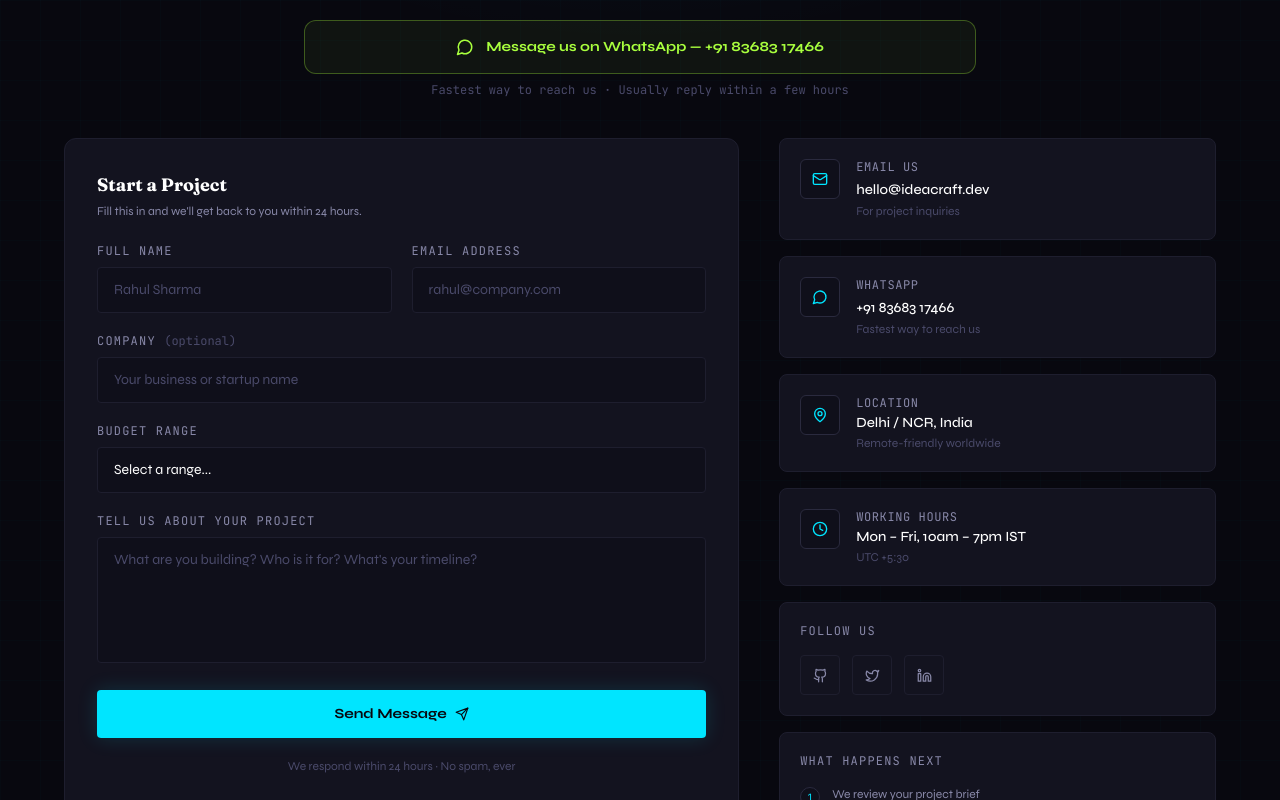
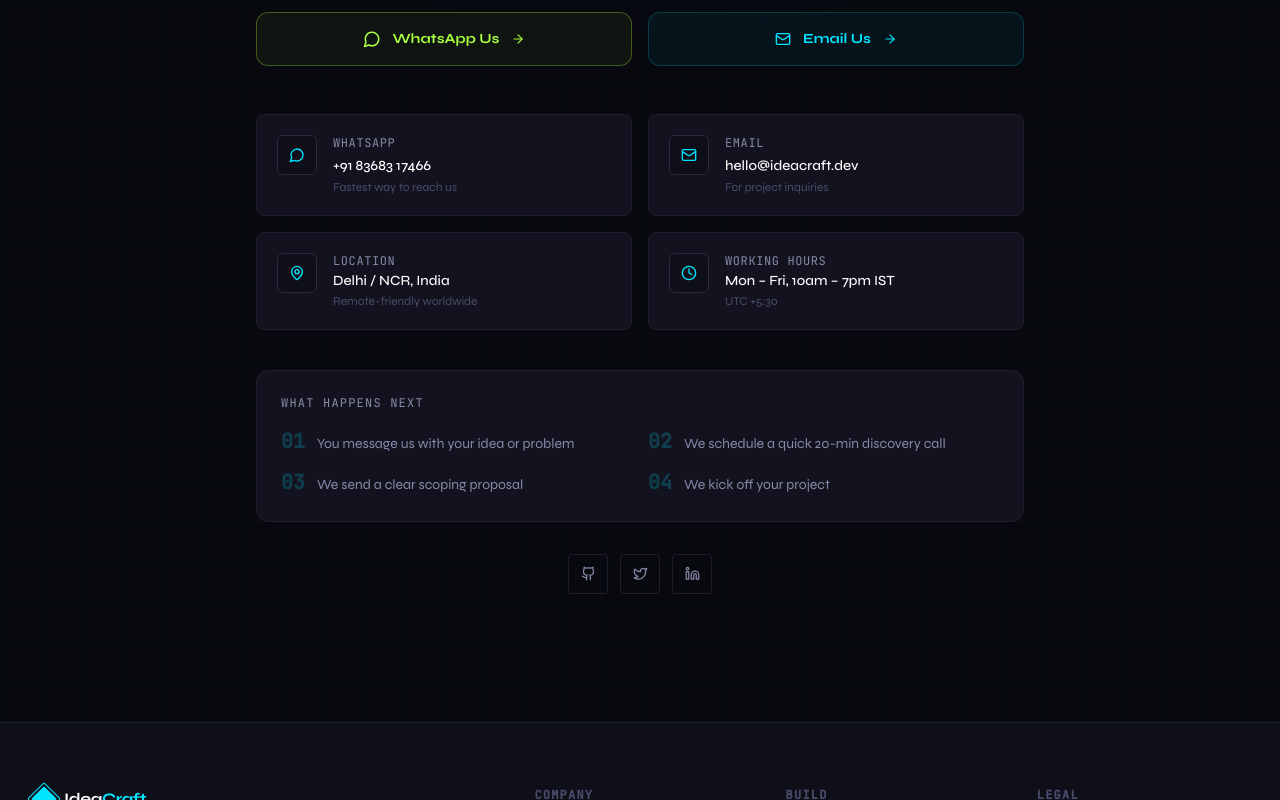
Before and after one commit to divyanshu-Go/ideacraft, a Next.js app: page /contact in a window 1280 px wide. Shown: the part 280-1080 px from the top of the page. Built offline with nearby package versions, Linux system fonts and the light colour scheme.

Commit message:
removed form

```diff
--- a/app/contact/page.tsx
+++ b/app/contact/page.tsx
@@ -1,185 +1,68 @@
 // app/contact/page.tsx
-"use client";
-import { useState } from "react";
-import { Mail, MapPin, Twitter, Github, Linkedin, Send, Clock, MessageCircle } from "lucide-react";
+import { Mail, MapPin, Twitter, Github, Linkedin, Clock, MessageCircle, ArrowRight } from "lucide-react";
 import SectionHeader from "@/components/SectionHeader";
+import type { Metadata } from "next";
+
+export const metadata: Metadata = {
+  title: "Contact",
+  description: "Get in touch with IdeaCraft — WhatsApp or email us about your project.",
+};
 
 export default function ContactPage() {
-  const [form, setForm] = useState({
-    name: "",
-    email: "",
-    company: "",
-    budget: "",
-    message: "",
-  });
-  const [sent, setSent] = useState(false);
-
-  const handleSubmit = (e: React.FormEvent) => {
-    e.preventDefault();
-    setSent(true);
-  };
-
   return (
     <div className="pt-24 pb-32 px-6 relative">
       <div className="absolute inset-0 bg-grid opacity-50 pointer-events-none" />
       <div className="absolute top-0 left-0 right-0 h-96 bg-hero-gradient pointer-events-none" />
 
-      <div className="relative z-10 max-w-6xl mx-auto">
+      <div className="relative z-10 max-w-3xl mx-auto">
         {/* Header */}
-        <div className="max-w-2xl mx-auto text-center mb-16">
+        <div className="text-center mb-14">
           <SectionHeader
             label="Contact"
             title="Let's build"
             titleHighlight="together."
-            description="Tell us about your project and we'll get back to you within 24 hours. Prefer WhatsApp? We're on that too."
+            description="Tell us what you're working on. We'll get back within 24 hours with a clear next step — no sales pitch, no fluff."
           />
         </div>
 
-        {/* WhatsApp CTA — prominent */}
-        <div className="max-w-2xl mx-auto mb-10">
+        {/* Primary CTAs */}
+        <div className="flex flex-col sm:flex-row gap-4 mb-12">
           <a
             href="https://wa.me/918368317466"
             target="_blank"
             rel="noopener noreferrer"
-            className="flex items-center justify-center gap-3 w-full py-4 rounded-xl border border-lime/30 bg-lime/5 text-lime font-bold text-sm hover:bg-lime/10 hover:border-lime/50 transition-all group"
+            className="flex-1 flex items-center justify-center gap-3 py-4 rounded-xl border border-lime/30 bg-lime/5 text-lime font-bold text-sm hover:bg-lime/10 hover:border-lime/50 transition-all group"
           >
             <MessageCircle size={18} />
-            Message us on WhatsApp — +91 83683 17466
+            <span>WhatsApp Us</span>
+            <ArrowRight size={14} className="group-hover:translate-x-1 transition-transform" />
           </a>
-          <p className="text-center text-xs text-subtle mt-2 font-mono">Fastest way to reach us · Usually reply within a few hours</p>
+          <a
+            href="mailto:hello@ideacraft.dev"
+            className="flex-1 flex items-center justify-center gap-3 py-4 rounded-xl border border-cyan/20 bg-cyan/5 text-cyan font-bold text-sm hover:bg-cyan/10 hover:border-cyan/40 transition-all group"
+          >
+            <Mail size={16} />
+            <span>Email Us</span>
+            <ArrowRight size={14} className="group-hover:translate-x-1 transition-transform" />
+          </a>
         </div>
 
-        <div className="grid grid-cols-1 lg:grid-cols-5 gap-10">
-          {/* ── Contact Form ── */}
-          <div className="lg:col-span-3 bg-card border border-border rounded-xl p-8">
-            {sent ? (
-              <div className="h-full flex flex-col items-center justify-center text-center py-16 gap-4">
-                <div className="w-16 h-16 rounded-full border border-lime/30 bg-lime/10 flex items-center justify-center text-3xl">
-                  ✓
-                </div>
-                <h3 className="text-xl font-bold text-white">Message Sent!</h3>
-                <p className="text-muted text-sm max-w-xs leading-relaxed">
-                  We&apos;ll review your project and get back to you within 24 hours.
-                </p>
-                <button
-                  onClick={() => { setSent(false); setForm({ name: "", email: "", company: "", budget: "", message: "" }); }}
-                  className="mt-2 text-xs font-mono text-cyan hover:text-white transition-colors"
-                >
-                  Send another message →
-                </button>
-              </div>
-            ) : (
-              <form onSubmit={handleSubmit} className="flex flex-col gap-5">
-                <div className="mb-1">
-                  <h2 className="text-lg font-bold text-white">Start a Project</h2>
-                  <p className="text-xs text-muted mt-1">
-                    Fill this in and we&apos;ll get back to you within 24 hours.
-                  </p>
-                </div>
-
-                <div className="grid grid-cols-1 sm:grid-cols-2 gap-5">
+        {/* Contact details */}
+        <div className="grid grid-cols-1 sm:grid-cols-2 gap-4 mb-10">
           {[
-                    { id: "name", label: "Full Name", placeholder: "Rahul Sharma", type: "text" },
-                    { id: "email", label: "Email Address", placeholder: "rahul@company.com", type: "email" },
-                  ].map(({ id, label, placeholder, type }) => (
-                    <div key={id}>
-                      <label htmlFor={id} className="block text-xs font-mono text-muted mb-2 uppercase tracking-widest">
-                        {label}
-                      </label>
-                      <input
-                        id={id}
-                        type={type}
-                        required
-                        placeholder={placeholder}
-                        value={form[id as keyof typeof form]}
-                        onChange={(e) => setForm((p) => ({ ...p, [id]: e.target.value }))}
-                        className="w-full bg-surface border border-border rounded px-4 py-3 text-sm text-white placeholder-subtle focus:border-cyan/40 focus:outline-none focus:ring-1 focus:ring-cyan/20 transition-colors"
-                      />
-                    </div>
-                  ))}
-                </div>
-
-                <div>
-                  <label htmlFor="company" className="block text-xs font-mono text-muted mb-2 uppercase tracking-widest">
-                    Company{" "}
-                    <span className="normal-case tracking-normal text-subtle">(optional)</span>
-                  </label>
-                  <input
-                    id="company"
-                    type="text"
-                    placeholder="Your business or startup name"
-                    value={form.company}
-                    onChange={(e) => setForm((p) => ({ ...p, company: e.target.value }))}
-                    className="w-full bg-surface border border-border rounded px-4 py-3 text-sm text-white placeholder-subtle focus:border-cyan/40 focus:outline-none focus:ring-1 focus:ring-cyan/20 transition-colors"
-                  />
-                </div>
-
-                <div>
-                  <label htmlFor="budget" className="block text-xs font-mono text-muted mb-2 uppercase tracking-widest">
-                    Budget Range
-                  </label>
-                  <select
-                    id="budget"
-                    value={form.budget}
-                    onChange={(e) => setForm((p) => ({ ...p, budget: e.target.value }))}
-                    className="w-full bg-surface border border-border rounded px-4 py-3 text-sm text-white focus:border-cyan/40 focus:outline-none focus:ring-1 focus:ring-cyan/20 transition-colors appearance-none cursor-pointer"
-                  >
-                    <option value="" disabled>Select a range...</option>
-                    <option>Under ₹25,000</option>
-                    <option>₹25,000 – ₹60,000</option>
-                    <option>₹60,000 – ₹1,50,000</option>
-                    <option>₹1,50,000 – ₹5,00,000</option>
-                    <option>₹5,00,000+</option>
-                    <option>Not sure yet</option>
-                  </select>
-                </div>
-
-                <div>
-                  <label htmlFor="message" className="block text-xs font-mono text-muted mb-2 uppercase tracking-widest">
-                    Tell Us About Your Project
-                  </label>
-                  <textarea
-                    id="message"
-                    required
-                    rows={5}
-                    placeholder="What are you building? Who is it for? What's your timeline?"
-                    value={form.message}
-                    onChange={(e) => setForm((p) => ({ ...p, message: e.target.value }))}
-                    className="w-full bg-surface border border-border rounded px-4 py-3 text-sm text-white placeholder-subtle focus:border-cyan/40 focus:outline-none focus:ring-1 focus:ring-cyan/20 transition-colors resize-none"
-                  />
-                </div>
-
-                <button
-                  type="submit"
-                  className="flex items-center justify-center gap-2 w-full py-3.5 bg-cyan text-bg font-bold text-sm rounded hover:bg-cyan-dim transition-all shadow-cyan-sm hover:shadow-cyan-glow group"
-                >
-                  Send Message
-                  <Send size={14} className="group-hover:translate-x-0.5 group-hover:-translate-y-0.5 transition-transform" />
-                </button>
-
-                <p className="text-xs text-center text-subtle">
-                  We respond within 24 hours · No spam, ever
-                </p>
-              </form>
-            )}
-          </div>
-
-          {/* ── Sidebar ── */}
-          <div className="lg:col-span-2 flex flex-col gap-4">
-            {[
-              {
-                icon: Mail,
-                label: "Email Us",
-                value: "hello@ideacraft.dev",
-                href: "mailto:hello@ideacraft.dev",
-                sub: "For project inquiries",
-              },
             {
               icon: MessageCircle,
               label: "WhatsApp",
               value: "+91 83683 17466",
               href: "https://wa.me/918368317466",
               sub: "Fastest way to reach us",
+            },
+            {
+              icon: Mail,
+              label: "Email",
+              value: "hello@ideacraft.dev",
+              href: "mailto:hello@ideacraft.dev",
+              sub: "For project inquiries",
             },
             {
               icon: MapPin,
@@ -203,7 +86,12 @@ export default function ContactPage() {
               <div>
                 <p className="text-xs font-mono text-muted mb-0.5 uppercase tracking-wider">{label}</p>
                 {href ? (
-                    <a href={href} target={href.startsWith("http") ? "_blank" : undefined} rel="noopener noreferrer" className="text-sm font-medium text-white hover:text-cyan transition-colors">
+                  <a
+                    href={href}
+                    target={href.startsWith("http") ? "_blank" : undefined}
+                    rel="noopener noreferrer"
+                    className="text-sm font-medium text-white hover:text-cyan transition-colors"
+                  >
                     {value}
                   </a>
                 ) : (
@@ -213,11 +101,28 @@ export default function ContactPage() {
               </div>
             </div>
           ))}
+        </div>
+
+        {/* What happens next */}
+        <div className="p-6 rounded-xl border border-border bg-card mb-8">
+          <p className="text-xs font-mono text-muted uppercase tracking-widest mb-5">What Happens Next</p>
+          <ol className="grid grid-cols-1 sm:grid-cols-2 gap-4">
+            {[
+              { n: "01", text: "You message us with your idea or problem" },
+              { n: "02", text: "We schedule a quick 20-min discovery call" },
+              { n: "03", text: "We send a clear scoping proposal" },
+              { n: "04", text: "We kick off your project" },
+            ].map(({ n, text }) => (
+              <li key={n} className="flex items-start gap-3">
+                <span className="text-xl font-black font-mono text-cyan/20 leading-none shrink-0">{n}</span>
+                <span className="text-sm text-muted leading-relaxed pt-0.5">{text}</span>
+              </li>
+            ))}
+          </ol>
+        </div>
 
         {/* Socials */}
-            <div className="p-5 rounded-lg border border-border bg-card card-hover">
-              <p className="text-xs font-mono text-muted uppercase tracking-widest mb-4">Follow Us</p>
-              <div className="flex items-center gap-3">
+        <div className="flex items-center justify-center gap-3">
           {[
             { icon: Github, href: "https://github.com", label: "GitHub" },
             { icon: Twitter, href: "https://twitter.com", label: "Twitter" },
@@ -236,29 +141,6 @@ export default function ContactPage() {
           ))}
         </div>
       </div>
-
-            {/* What happens next */}
-            <div className="p-5 rounded-lg border border-border bg-card">
-              <p className="text-xs font-mono text-muted uppercase tracking-widest mb-4">What Happens Next</p>
-              <ol className="flex flex-col gap-3">
-                {[
-                  "We review your project brief",
-                  "Schedule a quick 20-min call",
-                  "Send you a clear scoping proposal",
-                  "Kick off your project",
-                ].map((step, i) => (
-                  <li key={step} className="flex items-start gap-3">
-                    <span className="w-5 h-5 rounded-full border border-border-light bg-surface flex items-center justify-center text-[10px] font-mono text-cyan shrink-0 mt-0.5">
-                      {i + 1}
-                    </span>
-                    <span className="text-xs text-muted leading-relaxed">{step}</span>
-                  </li>
-                ))}
-              </ol>
-            </div>
-          </div>
-        </div>
-      </div>
     </div>
   );
 }
```
Lines whose indentation alone changed are shown as unchanged.
